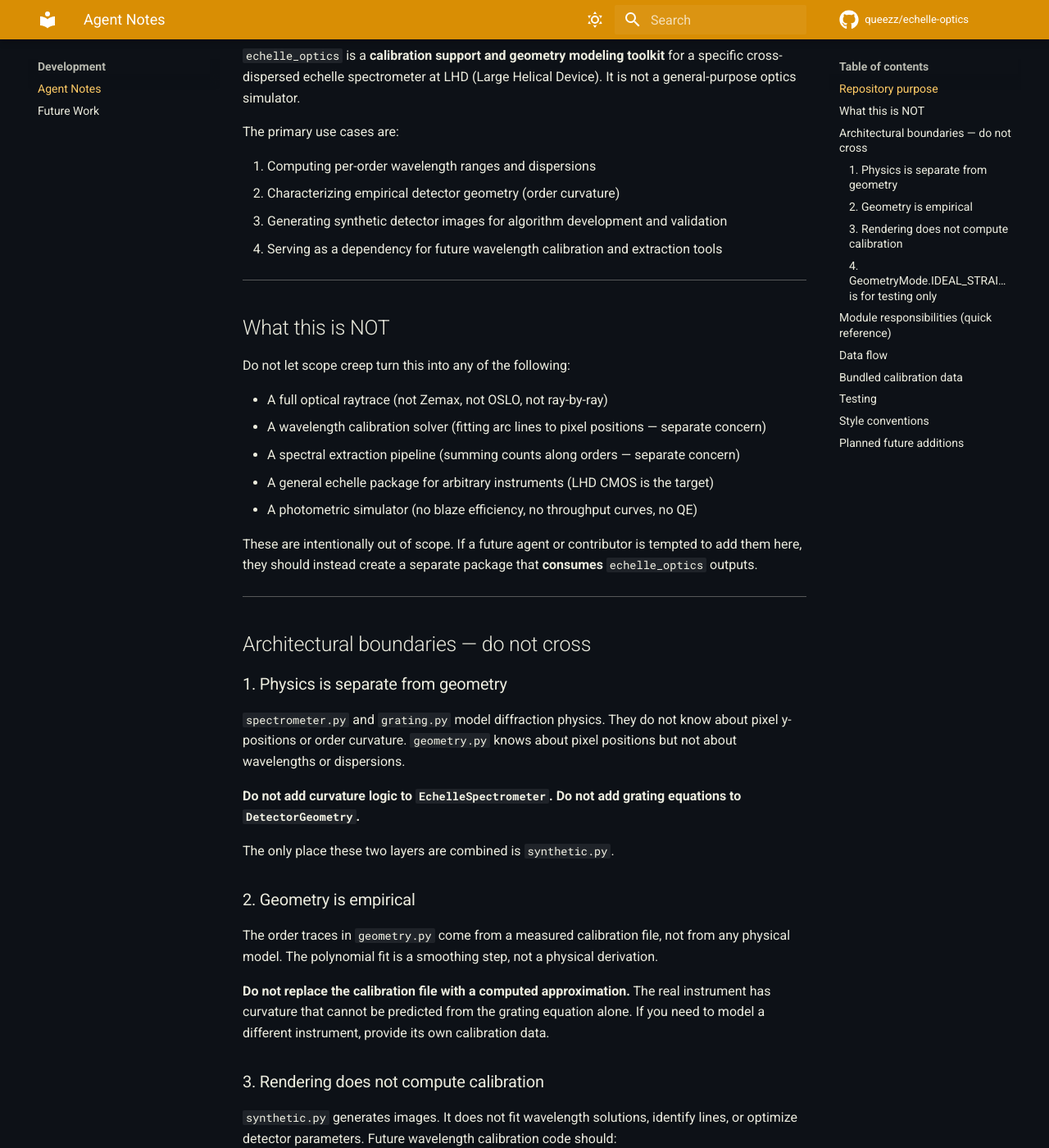
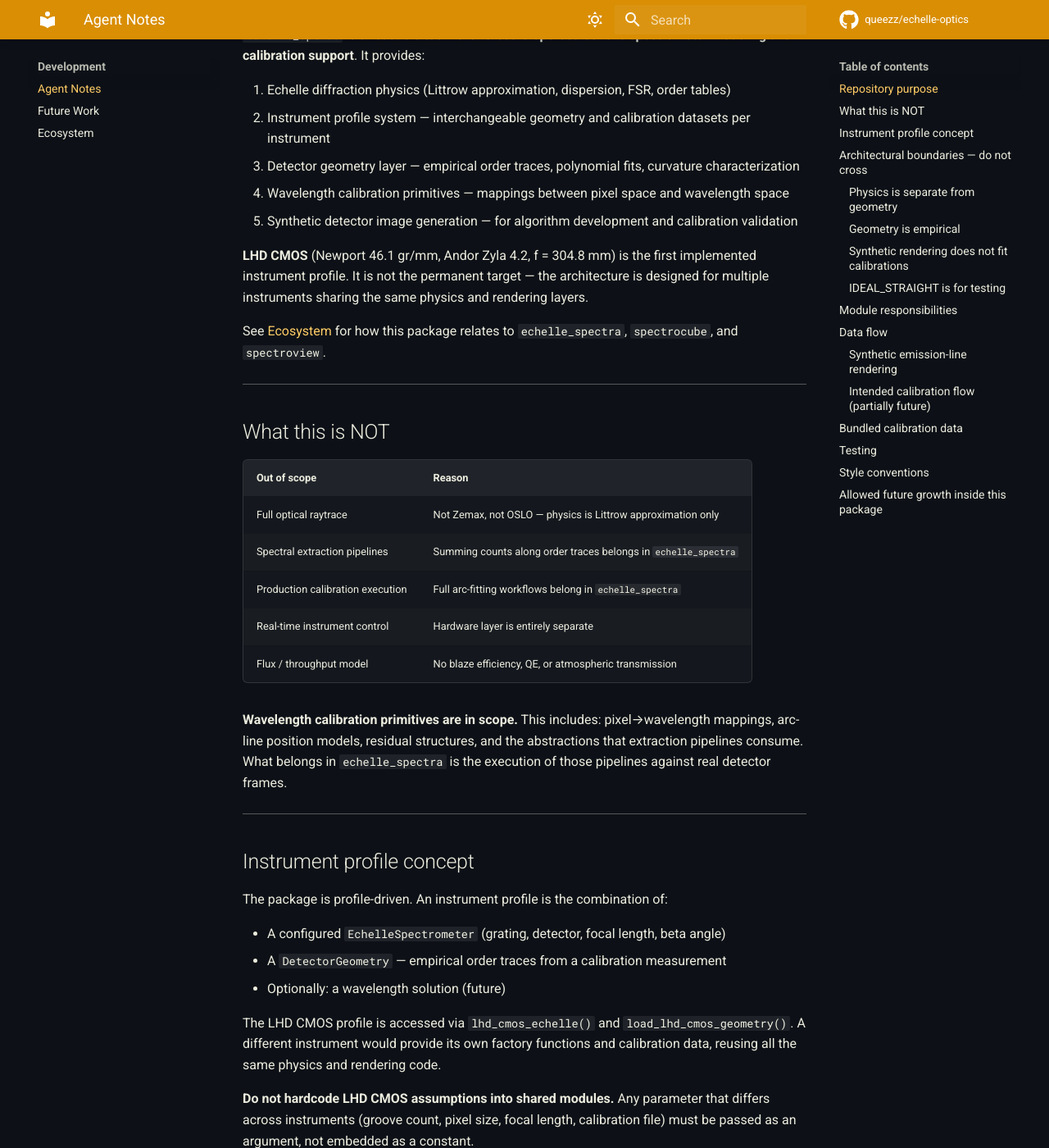
Before and after one commit to queezz/echelle-optics, an MkDocs documentation site: the page built from docs/development/agent_notes.md, in a window 1280 px wide and 1400 px high, scrolled down 366 px. Shown: the whole window at 82% size. Built offline with MkDocs 1.6.1 and Material for MkDocs 9.7.7, drawn with Linux system fonts in a browser that asks for light colours; comment, search, counter and statistics services are not loaded; some of the changed text lies outside the part shown.

Commit message:
update docs make cleaner goals and relation to other packages

````diff
--- a/docs/development/agent_notes.md
+++ b/docs/development/agent_notes.md
@@ -1,113 +1,147 @@
 # Agent Notes
 
 This page is written for future contributors and AI coding agents working on
-`echelle_optics`. It explains the design rationale, what the repository is for,
-and what must not be changed without good reason.
+`echelle_optics`. Read it before making structural changes.
 
 ---
 
 ## Repository purpose
 
-`echelle_optics` is a **calibration support and geometry modeling toolkit** for a
-specific cross-dispersed echelle spectrometer at LHD (Large Helical Device). It is
-not a general-purpose optics simulator.
+`echelle_optics` is a **reusable toolkit for cross-dispersed echelle spectrometer
+modeling and calibration support**. It provides:
 
-The primary use cases are:
+1. Echelle diffraction physics (Littrow approximation, dispersion, FSR, order tables)
+2. Instrument profile system — interchangeable geometry and calibration datasets per instrument
+3. Detector geometry layer — empirical order traces, polynomial fits, curvature characterization
+4. Wavelength calibration primitives — mappings between pixel space and wavelength space
+5. Synthetic detector image generation — for algorithm development and calibration validation
 
-1. Computing per-order wavelength ranges and dispersions
-2. Characterizing empirical detector geometry (order curvature)
-3. Generating synthetic detector images for algorithm development and validation
-4. Serving as a dependency for future wavelength calibration and extraction tools
+**LHD CMOS** (Newport 46.1 gr/mm, Andor Zyla 4.2, f = 304.8 mm) is the first implemented
+instrument profile. It is not the permanent target — the architecture is designed for
+multiple instruments sharing the same physics and rendering layers.
+
+See [Ecosystem](ecosystem.md) for how this package relates to `echelle_spectra`,
+`spectrocube`, and `spectroview`.
 
 ---
 
 ## What this is NOT
 
-Do not let scope creep turn this into any of the following:
+| Out of scope | Reason |
+|---|---|
+| Full optical raytrace | Not Zemax, not OSLO — physics is Littrow approximation only |
+| Spectral extraction pipelines | Summing counts along order traces belongs in `echelle_spectra` |
+| Production calibration execution | Full arc-fitting workflows belong in `echelle_spectra` |
+| Real-time instrument control | Hardware layer is entirely separate |
+| Flux / throughput model | No blaze efficiency, QE, or atmospheric transmission |
 
-- A full optical raytrace (not Zemax, not OSLO, not ray-by-ray)
-- A wavelength calibration solver (fitting arc lines to pixel positions — separate concern)
-- A spectral extraction pipeline (summing counts along orders — separate concern)
-- A general echelle package for arbitrary instruments (LHD CMOS is the target)
-- A photometric simulator (no blaze efficiency, no throughput curves, no QE)
+**Wavelength calibration primitives are in scope.** This includes: pixel→wavelength
+mappings, arc-line position models, residual structures, and the abstractions that
+extraction pipelines consume. What belongs in `echelle_spectra` is the execution of
+those pipelines against real detector frames.
 
-These are intentionally out of scope. If a future agent or contributor is tempted
-to add them here, they should instead create a separate package that **consumes**
-`echelle_optics` outputs.
+---
+
+## Instrument profile concept
+
+The package is profile-driven. An instrument profile is the combination of:
+
+- A configured `EchelleSpectrometer` (grating, detector, focal length, beta angle)
+- A `DetectorGeometry` — empirical order traces from a calibration measurement
+- Optionally: a wavelength solution (future)
+
+The LHD CMOS profile is accessed via `lhd_cmos_echelle()` and
+`load_lhd_cmos_geometry()`. A different instrument would provide its own factory
+functions and calibration data, reusing all the same physics and rendering code.
+
+**Do not hardcode LHD CMOS assumptions into shared modules.** Any parameter that
+differs across instruments (groove count, pixel size, focal length, calibration file)
+must be passed as an argument, not embedded as a constant.
 
 ---
 
 ## Architectural boundaries — do not cross
 
-### 1. Physics is separate from geometry
+### Physics is separate from geometry
 
-`spectrometer.py` and `grating.py` model diffraction physics. They do not know
-about pixel y-positions or order curvature. `geometry.py` knows about pixel positions
-but not about wavelengths or dispersions.
+`grating.py` and `spectrometer.py` model diffraction physics. They answer:
+*"What wavelength does order m cover, and at what dispersion?"*
 
-**Do not add curvature logic to `EchelleSpectrometer`.**
-**Do not add grating equations to `DetectorGeometry`.**
+`geometry.py` models detector-space positions. It answers:
+*"At x pixel p, what y pixel does order m lie on?"*
 
-The only place these two layers are combined is `synthetic.py`.
+**Do not add pixel y-positions or curvature logic to `EchelleSpectrometer`.**
+**Do not add wavelength or dispersion logic to `DetectorGeometry`.**
 
-### 2. Geometry is empirical
+The only place both are combined is `synthetic.py` (rendering) and, in the future,
+a calibration mapping module.
 
-The order traces in `geometry.py` come from a measured calibration file, not from
-any physical model. The polynomial fit is a smoothing step, not a physical derivation.
+### Geometry is empirical
 
-**Do not replace the calibration file with a computed approximation.**
-The real instrument has curvature that cannot be predicted from the grating equation
-alone. If you need to model a different instrument, provide its own calibration data.
+Order traces come from measured calibration data, not from computed optics.
+The polynomial fit in `geometry.py` is a smoothing step, not a physical model.
 
-### 3. Rendering does not compute calibration
+**Do not replace bundled calibration files with computed approximations.**
+The real instrument curvature cannot be predicted from the grating equation. If a new
+instrument is added, provide its own measured calibration data.
 
-`synthetic.py` generates images. It does not fit wavelength solutions, identify lines,
-or optimize detector parameters. Future wavelength calibration code should:
+**Do not hardcode a single calibration date.** The data file is named
+`pattern_CMOS_20240305.txt` — the date is part of the filename because geometry drifts
+over time. Future architecture should support multiple calibration dates per instrument.
 
-- Accept a `DetectorGeometry` and an `EchelleSpectrometer` as inputs
-- Fit arc-line positions independently
-- Live in a separate module or package
+### Synthetic rendering does not fit calibrations
 
-**Do not add calibration fitting to `synthetic.py`.**
+`synthetic.py` generates 2D images. It does not identify lines, optimize solutions,
+or fit polynomials to real frame data. That logic belongs in `echelle_spectra` or in
+a future `calibration.py` module inside this package.
 
-### 4. `GeometryMode.IDEAL_STRAIGHT` is for testing only
+**Do not add arc-line fitting or detector optimization to `synthetic.py`.**
 
-Straight orders are not the physical reality. `IDEAL_STRAIGHT` exists to:
+### `IDEAL_STRAIGHT` is for testing
 
-- Simplify tests that do not need curvature
-- Isolate the dispersion model from geometry effects
-
-Do not use `IDEAL_STRAIGHT` as a default in any production analysis. Do not silently
-fall back to it.
+Straight orders are not the physical reality. `GeometryMode.IDEAL_STRAIGHT` exists to
+isolate the dispersion model in tests and parameter sweeps. Never use it as a default
+in production analysis and never silently fall back to it.
 
 ---
 
-## Module responsibilities (quick reference)
+## Module responsibilities
 
 | Module | Does | Does NOT |
 |---|---|---|
-| `grating.py` | Diffraction math, Littrow, FSR | Pixel positions, geometry |
-| `detector.py` | Pixel count, pixel size, mm dimensions | Wavelengths, curvature |
-| `spectrometer.py` | Instrument model, order table DataFrame | Geometry, rendering |
-| `geometry.py` | Load calibration pattern, fit + evaluate traces | Wavelengths, rendering |
-| `synthetic.py` | Combine physics + geometry into 2D images | Physics derivations, calibration |
-| `color.py` | Wavelength → RGB | Anything else |
+| `grating.py` | Diffraction math, Littrow, FSR, dispersion | Pixel positions, curvature |
+| `detector.py` | Pixel count, pixel size, mm dimensions | Wavelengths, geometry |
+| `spectrometer.py` | Instrument model, order table, instrument factories | Geometry, rendering, calibration |
+| `geometry.py` | Load calibration pattern, fit traces, `y_at(order, x)` | Wavelengths, rendering |
+| `synthetic.py` | Combine physics + geometry into 2D images | Physics derivations, calibration fitting |
+| `color.py` | Wavelength → linear RGB for display | Anything else |
 
 ---
 
 ## Data flow
+
+### Synthetic emission-line rendering
 
 ```
 lines (nm)
     → physical_order_from_wavelength()           [grating.py]
     → wavelength → x pixel (dispersion)          [spectrometer.py]
     → (order, x) → y pixel                       [geometry.py]
-    → 2D Gaussian PSF at (x, y)                  [synthetic.py]
-    → float array (H × W)
+    → Gaussian PSF at (x, y)                     [synthetic.py]
+    → 2D float array (H × W)
 ```
 
-This pipeline should remain linear and unidirectional. Do not introduce feedback
-loops or circular imports.
+### Intended calibration flow (partially future)
+
+```
+arc frame (real detector image)           [echelle_spectra]
+    → line centroid detection             [echelle_spectra]
+    → (order, x, y) centroids
+    → match to line list                  [calibration module, future]
+    → fit wavelength solution             [calibration module, future]
+    → wavelength_at(x, order) callable    [echelle_optics, future]
+    → SpectroCube output                  [echelle_spectra → spectrocube]
+```
 
 ---
 
@@ -115,48 +149,58 @@ loops or circular imports.
 
 `src/echelle_optics/data/pattern_CMOS_20240305.txt`
 
-- 2560 rows × 29 columns
-- Rows = x pixel (0–2559), Columns = diffraction orders 30–58
-- Values = integer y pixel of the order center
+- Shape: 2560 rows × 29 columns
+- Rows: x pixel (0–2559)
+- Columns: diffraction orders 30–58
+- Values: integer y pixel of the order center
 - Date: 2024-03-05
 - Instrument: LHD CMOS echelle (Andor Zyla 4.2, Newport 46.1 gr/mm)
 
-If the instrument is realigned or the detector is moved, a new calibration frame must
-be measured and this file must be updated. Do not attempt to compute a substitute
-from the grating equation.
+If the instrument is realigned or the detector is moved, measure a new calibration frame
+and add a new data file. Do not overwrite the existing file — old files document the
+instrument history and are needed for reprocessing older observations.
 
 ---
 
 ## Testing
 
-Tests live in `tests/`. Key coverage:
+```
+tests/
+├── test_hello.py       ← grating formulas, order table, color, synthetic render shapes
+└── test_geometry.py    ← pattern load (2560×29), fit residuals < 1 px, curved ≠ ideal
+```
 
-- `test_hello.py`: grating formulas, order table, color, synthetic render shapes
-- `test_geometry.py`: pattern load shape (2560×29), fit residuals < 1 px,
-  curved vs ideal rendering are different
-
-When adding new modules, add corresponding tests. The tests are the minimal guarantee
-that the physics formulas and geometry loading have not been broken.
+When adding new modules, add corresponding tests. Tests are the minimal guarantee that
+the physics and geometry layers have not been silently broken.
 
 ---
 
 ## Style conventions
 
-- Line length: 100 characters (black/ruff)
+- Line length: 100 characters (`black`, `ruff`)
 - Docstring style: NumPy format
-- Type annotations: present on public functions
-- Physical units in variable names or docstrings (nm, px, mm, degrees)
-- No abbreviations in public API names that are not standard (e.g. `px` is fine, `sg` is not)
+- Type annotations on all public functions
+- Physical units in variable names or docstrings: nm, px, mm, degrees
+- No non-standard abbreviations in public API names (`px` is fine, `sg` is not)
+- Instrument-specific factory functions are named `<instrument_id>_echelle()` or
+  `load_<instrument_id>_geometry()` — follow the LHD CMOS pattern for new instruments
 
 ---
 
-## Planned future additions
+## Allowed future growth inside this package
 
-See [Future Work](future_work.md) for the roadmap. The highest-priority items are:
+The following additions are **in scope** for `echelle_optics`:
 
-1. Wavelength calibration module (arc line → pixel, polynomial fit, residual analysis)
-2. Spectrocube interoperability (output calibrated spectra as `SpectroCube` objects)
-3. Improved synthetic generation for extraction validation
+- Additional instrument profiles (new factory functions + calibration data)
+- Wavelength calibration primitives: pixel→wavelength mapping structures,
+  polynomial wavelength solutions, residual containers
+- Multi-date geometry support: loading and selecting calibration by date
+- Improved synthetic rendering: blaze efficiency weighting, realistic noise models
+- Calibration validation utilities: comparing synthetic vs real arc positions
 
-None of these should be merged into the existing four layers. Each is a new layer
-on top.
+The following must remain **outside this package**:
+
+- Full extraction pipelines → `echelle_spectra`
+- Production calibration execution against real frames → `echelle_spectra`
+- SpectroCube file production → `echelle_spectra` (consumes this package's outputs)
+- GUI or interactive visualization → `spectroview`
--- a/docs/guide/architecture.md
+++ b/docs/guide/architecture.md
@@ -31,9 +31,12 @@ flowchart TB
         D[detector.py]
         S[spectrometer.py]
     end
-    subgraph geometry_layer["Detector geometry"]
+    subgraph geometry_layer["Detector geometry (per instrument)"]
         GEO[geometry.py]
-        PAT[(pattern_CMOS_20240305.txt)]
+        PAT[(data/pattern_*.txt)]
+    end
+    subgraph cal["Wavelength calibration primitives (planned)"]
+        WS[calibration.py]
     end
     subgraph render["Synthetic rendering"]
         COL[color.py]
@@ -83,27 +88,40 @@ question: given an order index and an x pixel, what y pixel is the order center
 The renderer imports from both Layer 1 and Layer 2 but does not modify either. It is
 the only place where x and y coordinates are combined.
 
+### Layer 4 — Wavelength calibration primitives (planned)
+
+| Module | Responsibility |
+|---|---|
+| `calibration.py` (future) | `WavelengthSolution` data structure, `wavelength_at(x, order)`, residual containers |
+
+This layer consumes both Layer 1 (dispersion for initial guesses) and Layer 2
+(geometry traces for 2D mapping). It provides the data structures that extraction
+pipelines in `echelle_spectra` populate and consume. Fitting arc lines to pixel
+positions is the responsibility of `echelle_spectra`, not this module.
+
 ---
 
 ## Key design boundaries
 
-**Do not merge the geometry layer into the spectrometer model.**
+**Physics and geometry are independent.**
 
-`EchelleSpectrometer` knows about wavelengths and dispersions. It does not know about
-detector pixel positions. This separation exists because:
+`EchelleSpectrometer` knows about wavelengths and dispersions. `DetectorGeometry` knows
+about pixel y-positions. Neither knows about the other. This separation means:
 
-1. The geometry is instrument-specific and empirical — it would pollute a general
-   grating model.
-2. The geometry may be replaced (different calibration date, different instrument)
-   without touching the physics model.
-3. Future wavelength calibration code will also need to consume geometry independently
-   of the grating model.
+- Geometry can change (new calibration date, different instrument) without touching physics
+- New instruments reuse the same physics layer with different geometry data
+- Wavelength calibration code can consume both layers without coupling them
 
-**Do not compute curvature from grating theory inside the renderer.**
+**Geometry is empirical, not derived.**
 
-Curvature is measured, not derived. The `IDEAL_STRAIGHT` mode exists for testing, not
-as a physical default. Never silently fall back to straight orders when curved geometry
-is available.
+Order curvature is measured from real calibration frames, not computed from optics.
+`IDEAL_STRAIGHT` mode is for tests only — never use it as a production default.
+
+**Calibration primitives belong here; pipelines belong in `echelle_spectra`.**
+
+`echelle_optics` provides the data structures (`WavelengthSolution`) and evaluation
+methods (`wavelength_at()`). `echelle_spectra` populates those structures by fitting
+arc-lamp observations. The boundary is: data model here, execution there.
 
 ---
 
@@ -166,10 +184,14 @@ from echelle_optics import (
 
 ## What is not in this package
 
-| Missing piece | Reason |
+| Item | Where it belongs |
 |---|---|
-| Wavelength calibration | Fitting arc lines to pixel coordinates — planned as a separate module or package |
-| Spectral extraction | Summing counts along a curved order trace — out of scope |
-| Full optical raytrace | This is not Zemax; physics is Littrow approximation only |
-| Multi-instrument config | Only LHD CMOS bundled; extension is by user code |
+| Arc-line fitting against real detector frames | `echelle_spectra` |
+| Full spectral extraction pipelines | `echelle_spectra` |
+| SpectroCube file production | `echelle_spectra` (using `spectrocube`) |
+| GUI visualization | `spectroview` |
+| Full optical raytrace | Out of scope — physics is Littrow approximation only |
 | Flux / throughput model | Blaze efficiency, QE, atmospheric transmission — out of scope |
+
+See [Ecosystem](../development/ecosystem.md) for the full picture of how the packages
+relate to each other.
--- a/mkdocs.yml
+++ b/mkdocs.yml
@@ -90,4 +90,5 @@ nav:
   - Development:
       - Agent Notes: development/agent_notes.md
       - Future Work: development/future_work.md
+      - Ecosystem: development/ecosystem.md
   - API Reference: reference.md
````
Also changed, not shown: other parts of docs/guide/architecture.md (+2 -0 lines), docs/development/ecosystem.md (added, +138 -0 lines), docs/development/future_work.md (+112 -95 lines), docs/index.md (+13 -9 lines).
